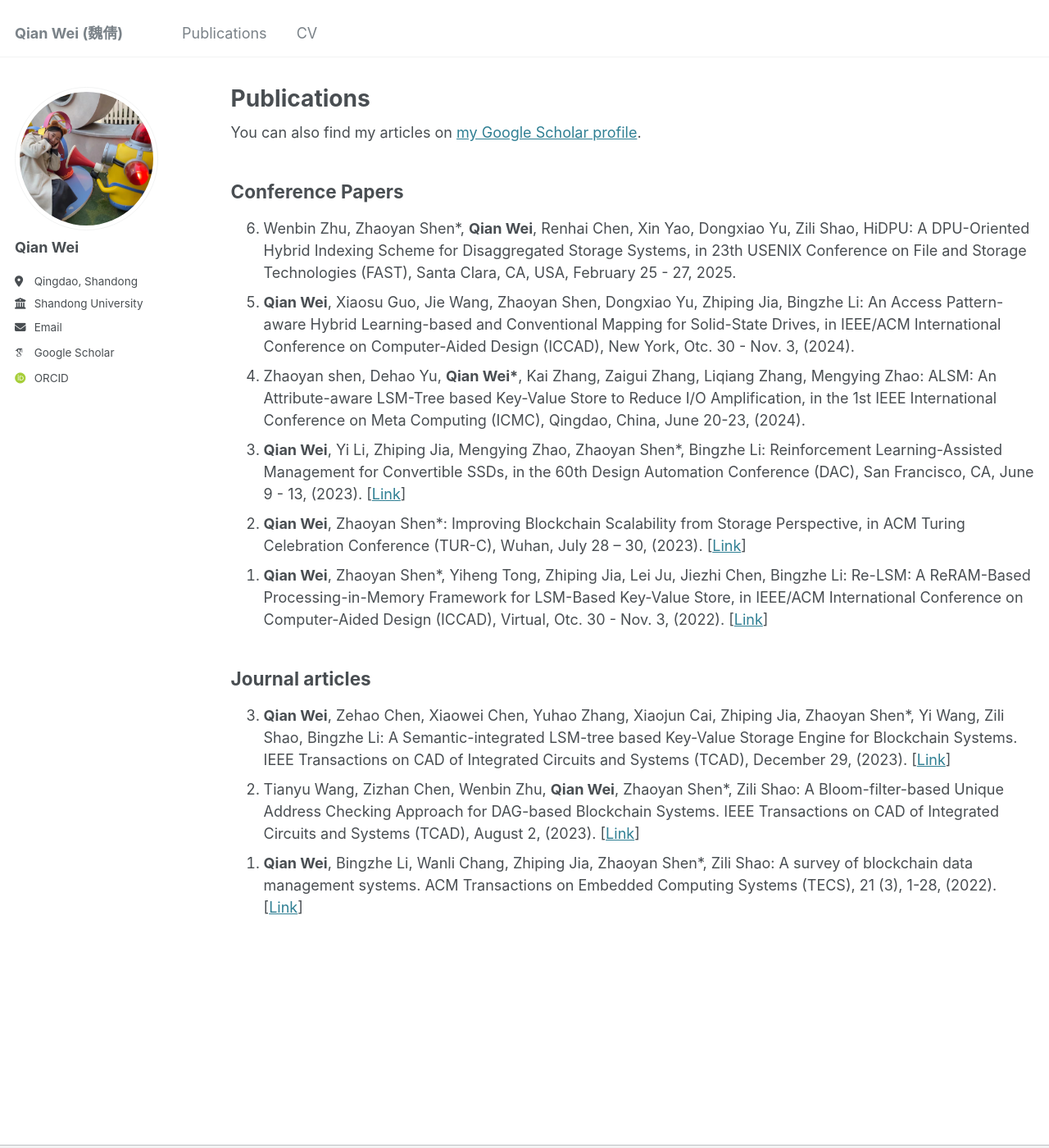
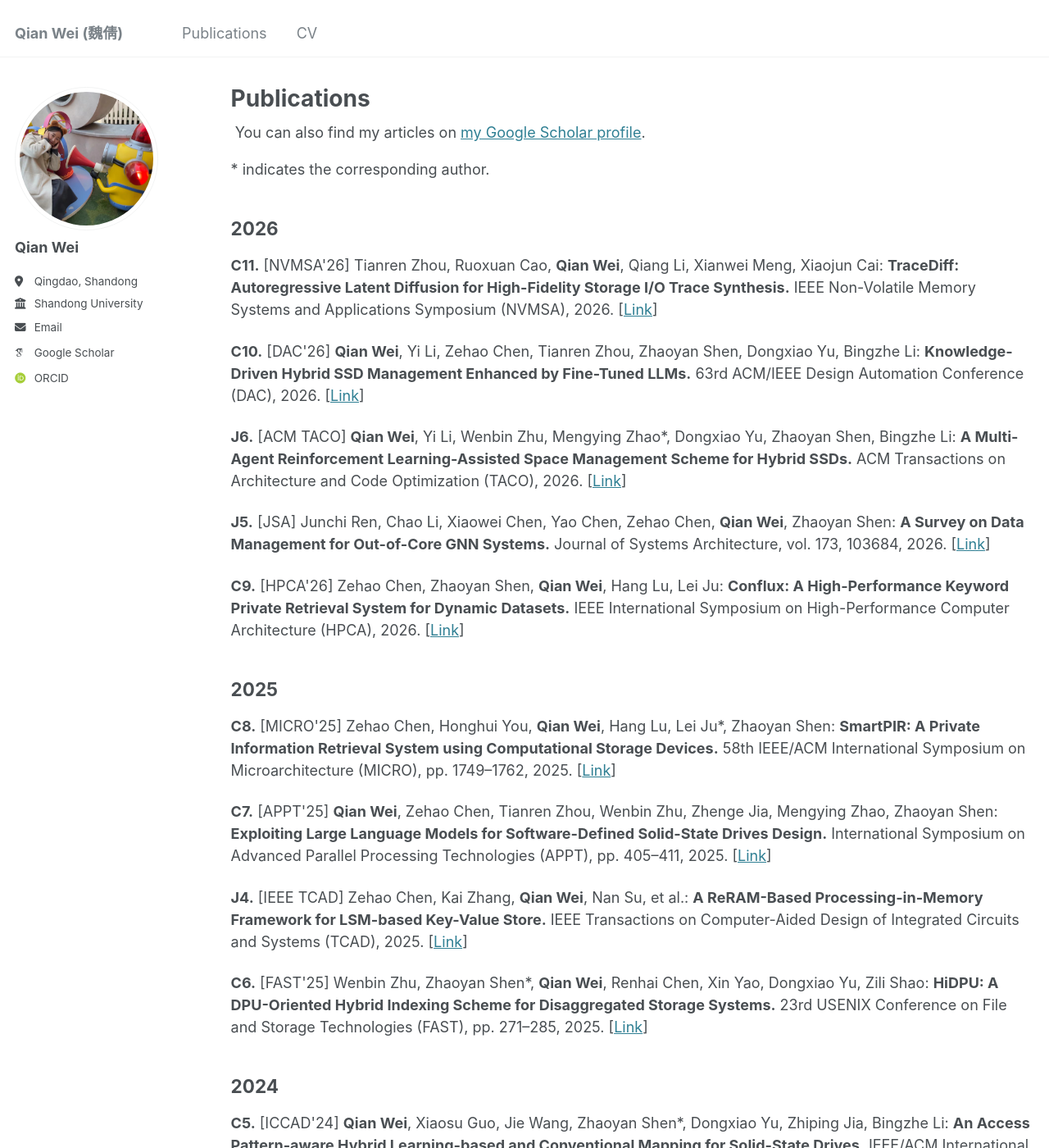
Before and after one commit to starry12/starry12.github.io, a Jekyll site: the page built from _pages/publications.html, in a window 1280 px wide and 1400 px high. Shown: the whole window at 82% size. Built offline with Jekyll 4.4.1, drawn with Linux system fonts in a browser that asks for light colours; some web fonts are replaced; some of the changed text lies outside the part shown.

Commit message:
Update publications.html

```diff
--- a/_pages/publications.html
+++ b/_pages/publications.html
@@ -6,25 +6,168 @@ author_profile: true
 ---
 
 {% if site.author.googlescholar %}
-  <div class="wordwrap">You can also find my articles on <a href="{{site.author.googlescholar}}">my Google Scholar profile</a>.</div>
+  <div class="wordwrap">
+    You can also find my articles on
+    <a href="{{site.author.googlescholar}}">my Google Scholar profile</a>.
+  </div>
 {% endif %}
 
 {% include base_path %}
-<p align = "justify">
-<h2>Conference Papers</h2>
-<ol reversed>
-<li>Wenbin Zhu, Zhaoyan Shen*, <strong>Qian Wei</strong>, Renhai Chen, Xin Yao, Dongxiao Yu, Zili Shao, HiDPU: A DPU-Oriented Hybrid Indexing Scheme for Disaggregated Storage Systems, in 23th USENIX Conference on File and Storage Technologies (FAST), Santa Clara, CA, USA, February 25 - 27, 2025.  </li>
-<li><strong>Qian Wei</strong>, Xiaosu Guo, Jie Wang, Zhaoyan Shen, Dongxiao Yu, Zhiping Jia, Bingzhe Li: An Access Pattern-aware Hybrid Learning-based and Conventional Mapping for Solid-State Drives, in IEEE/ACM International Conference on Computer-Aided Design (ICCAD), New York, Otc. 30 - Nov. 3, (2024).  </li>
-<li>Zhaoyan shen, Dehao Yu, <strong>Qian Wei*</strong>, Kai Zhang, Zaigui Zhang, Liqiang Zhang, Mengying Zhao: ALSM: An Attribute-aware LSM-Tree based Key-Value Store to Reduce I/O Amplification, in the 1st IEEE International Conference on Meta Computing (ICMC), Qingdao, China, June 20-23, (2024).  </li>
-<li><strong>Qian Wei</strong>, Yi Li, Zhiping Jia, Mengying Zhao, Zhaoyan Shen*, Bingzhe Li: Reinforcement Learning-Assisted Management for Convertible SSDs, in the 60th Design Automation Conference (DAC), San Francisco, CA, June 9 - 13, (2023).  [<a href="https://ieeexplore.ieee.org/abstract/document/10247929" target="_blank" rel="noopener noreferrer">Link</a>]</li>
-<li><strong>Qian Wei</strong>, Zhaoyan Shen*: Improving Blockchain Scalability from Storage Perspective, in ACM Turing Celebration Conference (TUR-C), Wuhan, July 28 – 30, (2023).  [<a href="https://dl.acm.org/doi/abs/10.1145/3603165.3607425" target="_blank" rel="noopener noreferrer">Link</a>]</li>
-<li><strong>Qian Wei</strong>, Zhaoyan Shen*, Yiheng Tong, Zhiping Jia, Lei Ju, Jiezhi Chen, Bingzhe Li: Re-LSM: A ReRAM-Based Processing-in-Memory Framework for LSM-Based Key-Value Store, in IEEE/ACM International Conference on Computer-Aided Design (ICCAD), Virtual, Otc. 30 - Nov. 3, (2022).  [<a href="https://dl.acm.org/doi/abs/10.1145/3508352.3549392" target="_blank" rel="noopener noreferrer">Link</a>]</li>
-</ol>
 
-<h2>Journal articles</h2>
-<ol reversed>
-<li><strong>Qian Wei</strong>, Zehao Chen, Xiaowei Chen, Yuhao Zhang, Xiaojun Cai, Zhiping Jia, Zhaoyan Shen*, Yi Wang, Zili Shao, Bingzhe Li: A Semantic-integrated LSM-tree based Key-Value Storage Engine for Blockchain Systems. IEEE Transactions on CAD of Integrated Circuits and Systems (TCAD), December 29, (2023).  [<a href="https://ieeexplore.ieee.org/abstract/document/10376454" target="_blank" rel="noopener noreferrer">Link</a>]</li>
-<li>Tianyu Wang, Zizhan Chen, Wenbin Zhu, <strong>Qian Wei</strong>, Zhaoyan Shen*, Zili Shao: A Bloom-filter-based Unique Address Checking Approach for DAG-based Blockchain Systems. IEEE Transactions on CAD of Integrated Circuits and Systems (TCAD), August 2, (2023).  [<a href="https://ieeexplore.ieee.org/abstract/document/10201924" target="_blank" rel="noopener noreferrer">Link</a>]</li>
-<li><strong>Qian Wei</strong>, Bingzhe Li, Wanli Chang, Zhiping Jia, Zhaoyan Shen*, Zili Shao: A survey of blockchain data management systems. ACM Transactions on Embedded Computing Systems (TECS), 21 (3), 1-28, (2022).  [<a href="https://dl.acm.org/doi/full/10.1145/3502741" target="_blank" rel="noopener noreferrer">Link</a>]</li>
-</ol>
+<p>
+* indicates the corresponding author.
 </p>
+
+
+<h2>2026</h2>
+
+<p>
+<strong>C11.</strong> [NVMSA'26]
+Tianren Zhou, Ruoxuan Cao, <strong>Qian Wei</strong>, Qiang Li, Xianwei Meng, Xiaojun Cai:
+<strong>TraceDiff: Autoregressive Latent Diffusion for High-Fidelity Storage I/O Trace Synthesis.</strong>
+IEEE Non-Volatile Memory Systems and Applications Symposium (NVMSA), 2026.
+[<a href="https://nvmsa2026.github.io/" target="_blank" rel="noopener noreferrer">Link</a>]
+</p>
+
+<p>
+<strong>C10.</strong> [DAC'26]
+<strong>Qian Wei</strong>, Yi Li, Zehao Chen, Tianren Zhou, Zhaoyan Shen, Dongxiao Yu, Bingzhe Li:
+<strong>Knowledge-Driven Hybrid SSD Management Enhanced by Fine-Tuned LLMs.</strong>
+63rd ACM/IEEE Design Automation Conference (DAC), 2026.
+[<a href="https://63dac.conference-program.com/presentation/?id=RESEARCH609&sess=sess161" target="_blank" rel="noopener noreferrer">Link</a>]
+</p>
+
+<p>
+<strong>J6.</strong> [ACM TACO]
+<strong>Qian Wei</strong>, Yi Li, Wenbin Zhu, Mengying Zhao*, Dongxiao Yu, Zhaoyan Shen, Bingzhe Li:
+<strong>A Multi-Agent Reinforcement Learning-Assisted Space Management Scheme for Hybrid SSDs.</strong>
+ACM Transactions on Architecture and Code Optimization (TACO), 2026.
+[<a href="https://doi.org/10.1145/3839366" target="_blank" rel="noopener noreferrer">Link</a>]
+</p>
+
+<p>
+<strong>J5.</strong> [JSA]
+Junchi Ren, Chao Li, Xiaowei Chen, Yao Chen, Zehao Chen, <strong>Qian Wei</strong>, Zhaoyan Shen:
+<strong>A Survey on Data Management for Out-of-Core GNN Systems.</strong>
+Journal of Systems Architecture, vol. 173, 103684, 2026.
+[<a href="https://doi.org/10.1016/j.sysarc.2026.103684" target="_blank" rel="noopener noreferrer">Link</a>]
+</p>
+
+<p>
+<strong>C9.</strong> [HPCA'26]
+Zehao Chen, Zhaoyan Shen, <strong>Qian Wei</strong>, Hang Lu, Lei Ju:
+<strong>Conflux: A High-Performance Keyword Private Retrieval System for Dynamic Datasets.</strong>
+IEEE International Symposium on High-Performance Computer Architecture (HPCA), 2026.
+[<a href="https://2026.hpca-conf.org/details/hpca-2026-main-conference/28/Conflux-A-High-Performance-Keyword-Private-Retrieval-System-for-Dynamic-Datasets" target="_blank" rel="noopener noreferrer">Link</a>]
+</p>
+
+
+<h2>2025</h2>
+
+<p>
+<strong>C8.</strong> [MICRO'25]
+Zehao Chen, Honghui You, <strong>Qian Wei</strong>, Hang Lu, Lei Ju*, Zhaoyan Shen:
+<strong>SmartPIR: A Private Information Retrieval System using Computational Storage Devices.</strong>
+58th IEEE/ACM International Symposium on Microarchitecture (MICRO), pp. 1749–1762, 2025.
+[<a href="https://doi.org/10.1145/3725843.3756060" target="_blank" rel="noopener noreferrer">Link</a>]
+</p>
+
+<p>
+<strong>C7.</strong> [APPT'25]
+<strong>Qian Wei</strong>, Zehao Chen, Tianren Zhou, Wenbin Zhu, Zhenge Jia, Mengying Zhao, Zhaoyan Shen:
+<strong>Exploiting Large Language Models for Software-Defined Solid-State Drives Design.</strong>
+International Symposium on Advanced Parallel Processing Technologies (APPT), pp. 405–411, 2025.
+[<a href="https://doi.org/10.1007/978-981-95-1021-4_32" target="_blank" rel="noopener noreferrer">Link</a>]
+</p>
+
+<p>
+<strong>J4.</strong> [IEEE TCAD]
+Zehao Chen, Kai Zhang, <strong>Qian Wei</strong>, Nan Su, et al.:
+<strong>A ReRAM-Based Processing-in-Memory Framework for LSM-based Key-Value Store.</strong>
+IEEE Transactions on Computer-Aided Design of Integrated Circuits and Systems (TCAD), 2025.
+[<a href="https://doi.org/10.1109/TCAD.2025.3591410" target="_blank" rel="noopener noreferrer">Link</a>]
+</p>
+
+<p>
+<strong>C6.</strong> [FAST'25]
+Wenbin Zhu, Zhaoyan Shen*, <strong>Qian Wei</strong>, Renhai Chen, Xin Yao, Dongxiao Yu, Zili Shao:
+<strong>HiDPU: A DPU-Oriented Hybrid Indexing Scheme for Disaggregated Storage Systems.</strong>
+23rd USENIX Conference on File and Storage Technologies (FAST), pp. 271–285, 2025.
+[<a href="https://www.usenix.org/conference/fast25/presentation/zhu" target="_blank" rel="noopener noreferrer">Link</a>]
+</p>
+
+
+<h2>2024</h2>
+
+<p>
+<strong>C5.</strong> [ICCAD'24]
+<strong>Qian Wei</strong>, Xiaosu Guo, Jie Wang, Zhaoyan Shen*, Dongxiao Yu, Zhiping Jia, Bingzhe Li:
+<strong>An Access Pattern-aware Hybrid Learning-based and Conventional Mapping for Solid-State Drives.</strong>
+IEEE/ACM International Conference on Computer-Aided Design (ICCAD), 2024.
+[<a href="https://doi.org/10.1145/3676536.3676765" target="_blank" rel="noopener noreferrer">Link</a>]
+</p>
+
+<p>
+<strong>J3.</strong> [IEEE TCAD]
+<strong>Qian Wei</strong>, Zehao Chen, Xiaowei Chen, Yuhao Zhang, Xiaojun Cai, Zhiping Jia, Zhaoyan Shen*, Yi Wang, Zili Shao, Bingzhe Li:
+<strong>A Semantic-Integrated LSM-Tree-Based Key-Value Storage Engine for Blockchain Systems.</strong>
+IEEE Transactions on Computer-Aided Design of Integrated Circuits and Systems (TCAD),
+vol. 43, no. 6, pp. 1794–1807, 2024.
+[<a href="https://doi.org/10.1109/TCAD.2023.3348771" target="_blank" rel="noopener noreferrer">Link</a>]
+</p>
+
+<p>
+<strong>C4.</strong> [ICMC'24]
+Zhaoyan Shen, Dehao Yu, <strong>Qian Wei*</strong>, Kai Zhang, Zaigui Zhang, Liqiang Zhang, Mengying Zhao:
+<strong>ALSM: An Attribute-Aware LSM-Tree Based Key-Value Store to Reduce I/O Amplification.</strong>
+IEEE International Conference on Meta Computing (ICMC), 2024.
+[<a href="https://doi.org/10.1109/ICMC60390.2024.00013" target="_blank" rel="noopener noreferrer">Link</a>]
+</p>
+
+<p>
+<strong>J2.</strong> [IEEE TCAD]
+Tianyu Wang, Zizhan Chen, Wenbin Zhu, <strong>Qian Wei</strong>, Zhaoyan Shen*, Zili Shao:
+<strong>A Bloom-Filter-Based Unique Address Checking Approach for DAG-Based Blockchain Systems.</strong>
+IEEE Transactions on Computer-Aided Design of Integrated Circuits and Systems (TCAD),
+vol. 43, no. 1, pp. 85–98, 2024.
+[<a href="https://doi.org/10.1109/TCAD.2023.3301393" target="_blank" rel="noopener noreferrer">Link</a>]
+</p>
+
+
+<h2>2023</h2>
+
+<p>
+<strong>C3.</strong> [TUR-C'23]
+<strong>Qian Wei</strong>, Zhaoyan Shen*:
+<strong>Improving Blockchain Scalability from Storage Perspective.</strong>
+ACM Turing Award Celebration Conference - China (TUR-C), 2023.
+[<a href="https://dl.acm.org/doi/10.1145/3603165.3607425" target="_blank" rel="noopener noreferrer">Link</a>]
+</p>
+
+<p>
+<strong>C2.</strong> [DAC'23]
+<strong>Qian Wei</strong>, Yi Li, Zhiping Jia, Mengying Zhao, Zhaoyan Shen*, Bingzhe Li:
+<strong>Reinforcement Learning-Assisted Management for Convertible SSDs.</strong>
+60th ACM/IEEE Design Automation Conference (DAC), 2023.
+[<a href="https://ieeexplore.ieee.org/document/10247929" target="_blank" rel="noopener noreferrer">Link</a>]
+</p>
+
+
+<h2>2022</h2>
+
+<p>
+<strong>C1.</strong> [ICCAD'22]
+<strong>Qian Wei</strong>, Zhaoyan Shen*, Yiheng Tong, Zhiping Jia, Lei Ju, Jiezhi Chen, Bingzhe Li:
+<strong>Re-LSM: A ReRAM-Based Processing-in-Memory Framework for LSM-Based Key-Value Store.</strong>
+IEEE/ACM International Conference on Computer-Aided Design (ICCAD), 2022.
+[<a href="https://doi.org/10.1145/3508352.3549392" target="_blank" rel="noopener noreferrer">Link</a>]
+</p>
+
+<p>
+<strong>J1.</strong> [ACM TECS]
+<strong>Qian Wei</strong>, Bingzhe Li, Wanli Chang, Zhiping Jia, Zhaoyan Shen*, Zili Shao:
+<strong>A Survey of Blockchain Data Management Systems.</strong>
+ACM Transactions on Embedded Computing Systems (TECS),
+vol. 21, no. 3, pp. 1–28, 2022.
+[<a href="https://doi.org/10.1145/3502741" target="_blank" rel="noopener noreferrer">Link</a>]
+</p>
```
